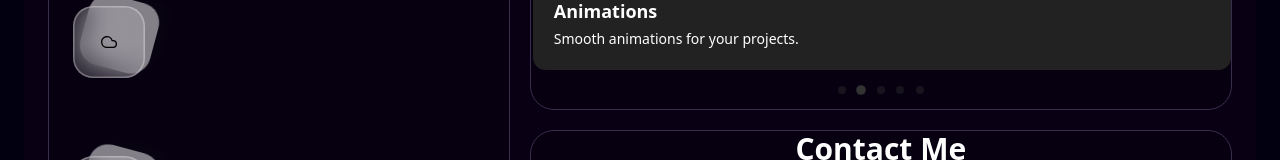
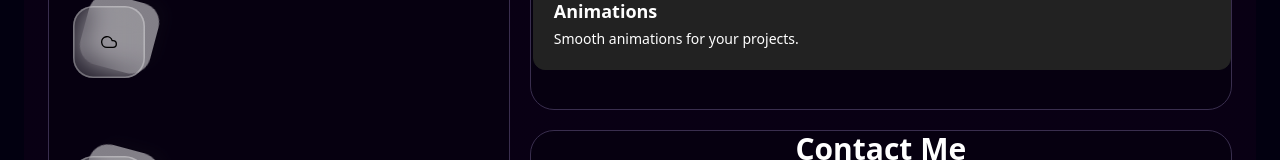
Before and after one commit to Darkshadow-123/Portfolio_BentoGrid, a React (Vite) app: page / in a window 1280 px wide. Shown: the part 1028-1188 px from the top of the page. Built offline with nearby package versions, Linux system fonts and the light colour scheme; no server answers.

Commit message:
removed sliders inside projectSection

```diff
--- a/src/components/ProjectsSection.jsx
+++ b/src/components/ProjectsSection.jsx
@@ -204,29 +204,6 @@ export function ProjectsSection({
           );
         })}
       </motion.div>
-      <div className={`flex w-full justify-center ${round ? 'absolute z-20 bottom-12 left-1/2 -translate-x-1/2' : ''}`}>
-        <div className="mt-4 flex w-[150px] justify-between px-8">
-          {items.map((_, index) => (
-            <motion.div
-              key={index}
-              className={`h-2 w-2 rounded-full cursor-pointer transition-colors duration-150 ${
-                currentIndex % items.length === index
-                  ? round
-                    ? 'bg-white'
-                    : 'bg-[#333333]'
-                  : round
-                    ? 'bg-[#555]'
-                    : 'bg-[rgba(51,51,51,0.4)]'
-              }`}
-              animate={{
-                scale: currentIndex % items.length === index ? 1.2 : 1
-              }}
-              onClick={() => setCurrentIndex(index)}
-              transition={{ duration: 0.15 }}
-            />
-          ))}
-        </div>
-      </div>
     </div>
   );
 }
```
